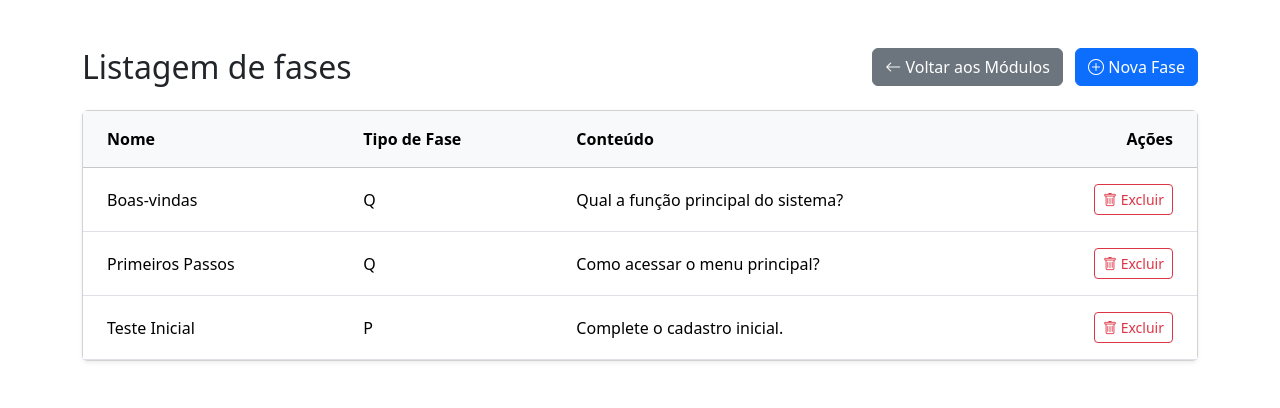
After one commit to Starlyyy/implementacao_crud, a PHP site: page /fases/fases_list?id_modulo=1 in a window 1280 px wide. The commit adds this page. Shown: the top 408 px of the page. Run offline with PHP 8.4, Linux system fonts and the light colour scheme; data comes from the database, SQL or seed files in the repository.

Commit message:
ImplememtacaoDoAlterar

```diff
--- a/app/controllers/FaseController.php
+++ b/app/controllers/FaseController.php
@@ -0,0 +1,59 @@
+<?php
+
+//TODO: - usar o validador
+
+namespace app\controllers;
+use app\core\Controller;
+use app\models\Fase;
+use app\services\FaseService;
+
+class FaseController extends Controller {
+    private FaseService $faseService;
+
+    public function __construct()
+    {
+        $this->faseService = new FaseService();
+    }
+
+    public function listarFases(){
+        $id_modulo = isset($_GET['id_modulo']) ? (int)$_GET['id_modulo'] : null;
+        $data['lista'] = $this->faseService->getFases($id_modulo);
+        $this->view('fases/fases_list', $data);
+    }
+
+    public function listarFase(){
+        if (!isset($_GET['id'])) {
+            $this->redirect(URL_BASE . '/fases');
+        }
+
+        $id = $_GET['id'];
+        $data['fase'] = $this->faseService->getFaseById($id);
+        $this->view('fases/fases_show', $data);
+    }
+
+    public function criar(){
+        $this->view('fases/fases_create', []);
+    }
+
+    public function salvar(){
+        $fase = new Fase();
+        $fase->setNome($_POST['nome']);
+        $fase->setIdModulo($_POST['id_modulo']);
+        $fase->setTipoFase($_POST['tipo_fase']);
+        $fase->setConteudo($_POST['conteudo']);
+
+        $this->faseService->saveFase($fase);
+        $this->redirect(URL_BASE . '/fases');
+    }
+
+    public function excluir(){
+        if (!isset($_GET['id'])) {
+            $this->redirect(URL_BASE . '/fases');
+        }
+
+        $id = $_GET['id'];
+        $this->faseService->deleteFase($id);
+        $this->redirect(URL_BASE . '/fases');
+    }
+
+}
--- a/app/models/Modulo.php
+++ b/app/models/Modulo.php
@@ -6,7 +6,7 @@ class Modulo{
     private int $id;
     private string $nome;
     private string $descricao;
-    private string $min_estrelas_liberacao;
+    private int $min_estrelas_liberacao;
     private string $material_apoio;
 
     /**
@@ -66,7 +66,7 @@ class Modulo{
     /**
      * Get the value of min_estrelas_liberacao
      */
-    public function getMinEstrelasLiberacao(): string
+    public function getMinEstrelasLiberacao(): int
     {
         return $this->min_estrelas_liberacao;
     }
@@ -74,7 +74,7 @@ class Modulo{
     /**
      * Set the value of min_estrelas_liberacao
      */
-    public function setMinEstrelasLiberacao(string $min_estrelas_liberacao): self
+    public function setMinEstrelasLiberacao(int $min_estrelas_liberacao): self
     {
         $this->min_estrelas_liberacao = $min_estrelas_liberacao;
 
--- a/app/repositories/FaseRepository.php
+++ b/app/repositories/FaseRepository.php
@@ -0,0 +1,59 @@
+<?php
+
+namespace app\repositories;
+
+use app\database\ConnectionFactory;
+use app\models\Fase;
+use PDO;
+
+class FaseRepository{
+    private PDO $connection;
+
+    function __construct()
+    {
+        $this->connection = ConnectionFactory::getConnection();
+    }
+
+    public function getFases(?int $id_modulo = null): array{
+        $sql = "SELECT * FROM fases";
+        $params = [];
+
+        if ($id_modulo !== null) {
+            $sql .= " WHERE id_modulo = :id_modulo";
+            $params['id_modulo'] = $id_modulo;
+        }
+
+        $stm = $this->connection->prepare($sql);
+        $stm->execute($params);
+
+        $fases = $stm->fetchAll();
+        return $fases;
+    } //TODO: - As fases serao listadas a partir do id_modulo
+
+    public function getFaseById(int $id){
+        $stm = $this->connection->prepare("SELECT * FROM fases WHERE id_fase = :id");
+        $stm->bindValue('id', $id);
+        $stm->execute();
+        $fase = $stm->fetch();
+        return $fase;
+    }
+
+    public function saveFase(Fase $fase){
+        $sql = "INSERT INTO fases (nome, id_modulo, tipo_fase, conteudo) VALUES (:nome, :id_modulo, :tipo_fase, :conteudo)";
+
+        $stm = $this->connection->prepare($sql);
+        $stm->bindValue(':nome', $fase->getNome());
+        $stm->bindValue(':id_modulo', $fase->getIdModulo());
+        $stm->bindValue(':tipo_fase', $fase->getTipoFase());
+        $stm->bindValue(':conteudo', $fase->getConteudo());
+        $stm->execute();
+    }
+
+    public function deleteFase(int $id){
+        $stm = $this->connection->prepare("DELETE FROM fases WHERE id_fase = :id");
+        $stm->bindValue('id', $id);
+        $stm->execute();
+    }
+
+
+}
--- a/app/services/FaseService.php
+++ b/app/services/FaseService.php
@@ -0,0 +1,36 @@
+<?php
+
+namespace app\services;
+
+use app\models\Fase;
+use app\repositories\FaseRepository;
+
+class FaseService
+{
+    private FaseRepository $repository;
+
+    public function __construct()
+    {
+        $this->repository = new FaseRepository();
+    }
+
+    public function getFases(?int $id_modulo = null): array
+    {
+        return $this->repository->getFases($id_modulo);
+    }
+
+    public function getFaseById(int $id)
+    {
+        return $this->repository->getFaseById($id);
+    }
+
+    public function saveFase(Fase $fase)
+    {
+        $this->repository->saveFase($fase);
+    }
+
+    public function deleteFase(int $id)
+    {
+        $this->repository->deleteFase($id);
+    }
+}
--- /dev/null
+++ b/app/views/fases/fases_list.php
@@ -0,0 +1,67 @@
+<!DOCTYPE html>
+<html lang="pt-br">
+
+<head>
+    <meta charset="UTF-8">
+    <title>Implementacao CRUD Fases</title>
+    <meta name="viewport" content="width=device-width, initial-scale=1">
+
+    <link href="https://cdn.jsdelivr.net/npm/bootstrap@5.3.3/dist/css/bootstrap.min.css" rel="stylesheet">
+    <link href="https://cdn.jsdelivr.net/npm/bootstrap-icons/font/bootstrap-icons.css" rel="stylesheet">
+</head>
+
+<body>
+
+    <div class="container py-5">
+
+        <div class="d-flex justify-content-between align-items-center mb-4">
+            <h2 class="mb-0">Listagem de fases</h2>
+            <div>
+                <a href="<?= URL_BASE ?>/modulos" class="btn btn-secondary me-2">
+                    <i class="bi bi-arrow-left"></i> Voltar aos Módulos
+                </a>
+                <a href="<?= URL_BASE ?>/fases/cadastrar" class="btn btn-primary">
+                    <i class="bi bi-plus-circle"></i> Nova Fase
+                </a>
+            </div>
+        </div>
+
+        <!-- CARD COM TABELA -->
+        <div class="card shadow-sm">
+            <div class="card-body p-0">
+                <div class="table-responsive">
+                    <table class="table table-hover mb-0">
+                        <thead class="table-light">
+                            <tr>
+                                <th class="px-4 py-3">Nome</th>
+                                <th class="px-4 py-3">Tipo de Fase</th>
+                                <th class="px-4 py-3">Conteúdo</th>
+                                <th class="px-4 py-3 text-end">Ações</th>
+                            </tr>
+                        </thead>
+                        <tbody>
+                            <?php foreach ($lista as $fase): ?>
+                                <tr>
+                                    <td class="px-4 py-3 align-middle"><?= $fase['nome'] ?></td>
+                                    <td class="px-4 py-3 align-middle"><?= $fase['tipo_fase'] ?></td>
+                                    <td class="px-4 py-3 align-middle"><?= $fase['conteudo'] ?></td>
+                                    <td class="px-4 py-3 align-middle text-end">
+                                        <a href="<?= URL_BASE ?>/fases/excluir?id=<?= $fase['id_fase'] ?>" class="btn btn-sm btn-outline-danger" onclick="return confirm('Deseja excluir esta fase?')">
+                                            <i class="bi bi-trash"></i> Excluir
+                                        </a>
+                                    </td>
+                                </tr>
+                            <?php endforeach; ?>
+                        </tbody>
+                    </table>
+                </div>
+            </div>
+        </div>
+
+    </div>
+
+    <script src="https://cdn.jsdelivr.net/npm/bootstrap@5.3.3/dist/js/bootstrap.bundle.min.js"></script>
+
+</body>
+
+</html>
--- a/app/views/modulos/modulos_list.php
+++ b/app/views/modulos/modulos_list.php
@@ -46,6 +46,9 @@
                                         <a href='<?= URL_BASE ?>/modulos/modulo?id=<?= $modulo['id_modulo'] ?>' class="btn btn-sm btn-outline-primary">
                                             <i class="bi bi-eye"></i> Ver
                                         </a>
+                                        <a href="<?= URL_BASE ?>/modulos/editar?id=<?= $modulo['id_modulo'] ?>" class="btn btn-sm btn-outline-primary">
+                                            <i class="bi bi-pencil"></i> Editar
+                                        </a>
                                         <a href="<?= URL_BASE ?>/modulos/excluir?id=<?= $modulo['id_modulo'] ?>" class="btn btn-sm btn-outline-danger" onclick="return confirm('Deseja excluir este módulo?')">
                                             <i class="bi bi-trash"></i> Excluir
                                         </a>
--- a/public/index.php
+++ b/public/index.php
@@ -19,6 +19,7 @@ $router->post('/modulos/atualizar', 'ModuloController@atualizar');
 $router->get('/modulos/excluir', 'ModuloController@excluir');
 
 //Fases
+$router->get('/fases/fases_list', 'FaseController@listarFases');  // Nova rota para listagem de fases por módulo
 $router->get('/fases/cadastrar', 'FaseController@criar');
 $router->post('/fases/salvar', 'FaseController@salvar');
 $router->get('/fases/editar', 'FaseController@editar');
```
Also changed, not shown: app/controllers/ModuloController.php (+55 -1 lines), app/helpers/Validador.php (+45 -0 lines), app/repositories/ModuloRepository.php (+12 -0 lines), app/services/ModuloService.php (+15 -5 lines), app/views/modulos/modulos_edit.php (added, +72 -0 lines), app/views/fases/fases_create.php (added), app/views/fases/fases_edit.php (added), app/views/fases/fases_show.php (added).
